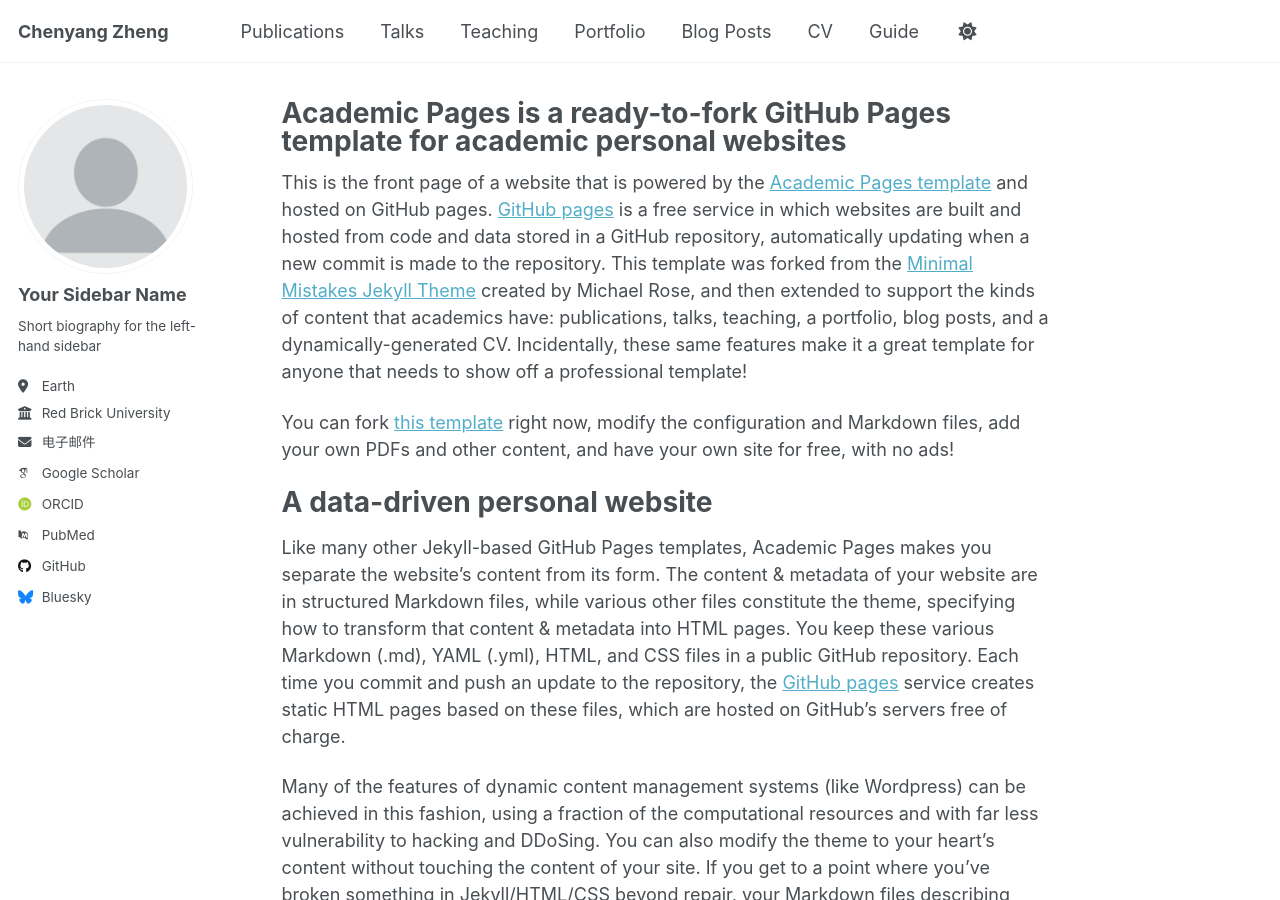
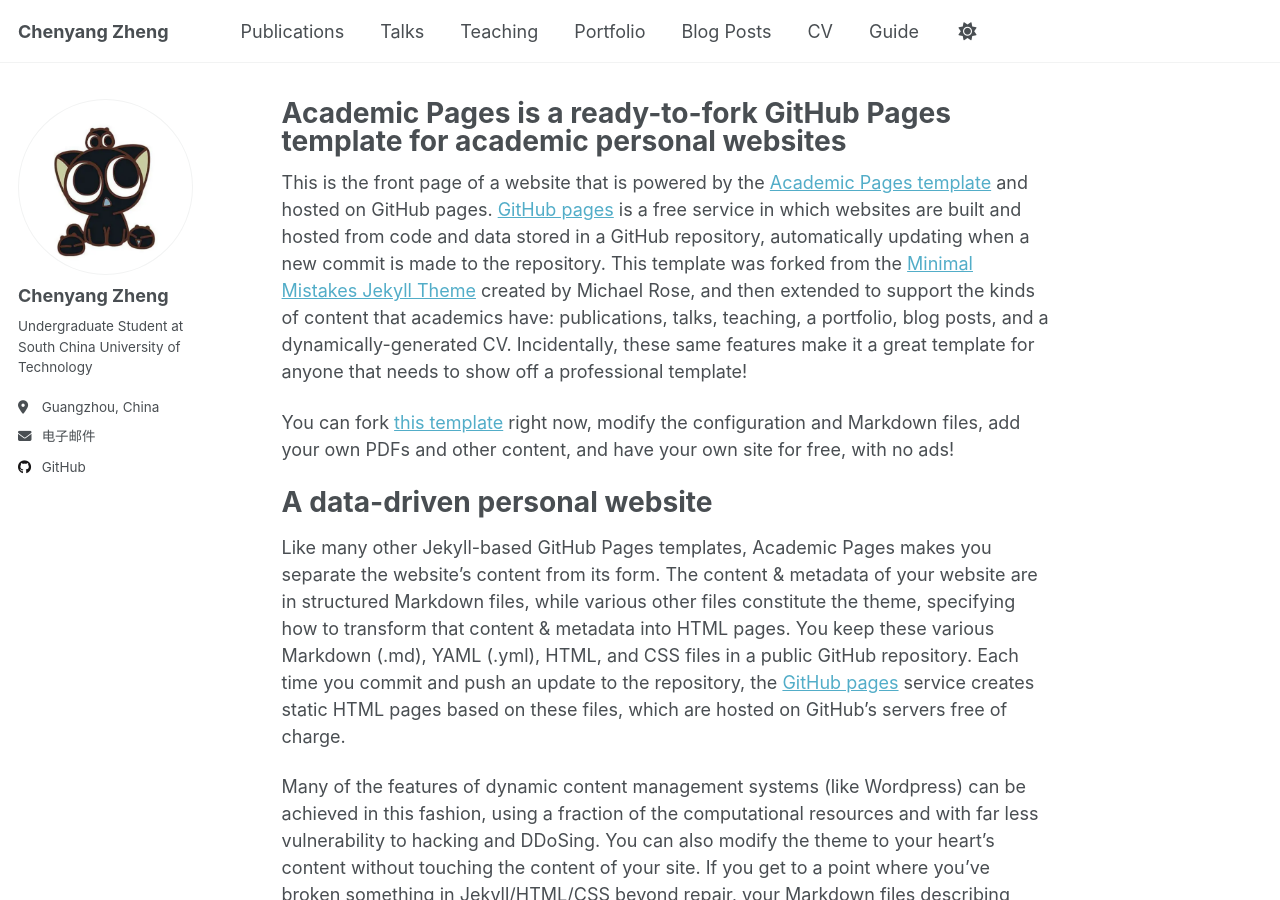
Before and after one commit to starAndHonor/starAndHonor.github.io, a Jekyll site: the page built from _pages/about.md, in a window 1280 px wide and 900 px high. Built offline with Jekyll 4.4.1, drawn with Linux system fonts in a browser that asks for light colours; some web fonts are replaced; a script that is not in the unit is left out.

Commit message:
hello world

```diff
--- a/_config.yml
+++ b/_config.yml
@@ -24,23 +24,23 @@
 author:
   # Biographic information
   avatar           : "profile.png"
-  name             : "Your Sidebar Name"
+  name             : "Chenyang Zheng"
   pronouns         : # example: "she/her"
-  bio              : "Short biography for the left-hand sidebar"
-  location         : "Earth"
-  employer         : "Red Brick University"
-  uri              : # URL
-  email            : "none@example.org"
+  bio              : "Undergraduate Student at South China University of Technology"
+  location         : "Guangzhou, China"
+  employer         :
+  uri              :
+  email            : "ftstar_and_honor@mail.scut.edu.cn"
 
   # Academic websites
   academia         : # URL
   arxiv            : # URL - Update with the correct link to your profile
-  googlescholar    : "https://scholar.google.com/citations?user=PS_CX0AAAAAJ"
+  googlescholar    : #"https://scholar.google.com/citations?user=PS_CX0AAAAAJ"
   inspire-hep      : # URL
   impactstory      : # URL
-  orcid            : "http://orcid.org/yourorcidurl"
+  orcid            : # "http://orcid.org/yourorcidurl"
   semantic         : # URL
-  pubmed           : "https://www.ncbi.nlm.nih.gov/pubmed/?term=john+snow"
+  pubmed           : # "https://www.ncbi.nlm.nih.gov/pubmed/?term=john+snow"
   researchgate     : # URL
   scopus           : # URL
 
@@ -48,13 +48,13 @@
   bitbucket        : # Username - Update with your username on the site
   codepen          : # Username
   dribbble         : # Username
-  github           : "academicpages"
+  github           : "starAndHonor"
   kaggle           : # Username
   stackoverflow    : # User number or user number and name (i.e., use "1" or "1/jeff-atwood")
 
   # Social media
   artstation       : # Username
-  bluesky          : "bsky.app" # Replace this with you Bluesky username
+  bluesky          : #"bsky.app" # Replace this with you Bluesky username
   facebook         : # Username
   flickr           : # Username
   foursquare       : # Username
```
Also changed, not shown: images/profile.png.
